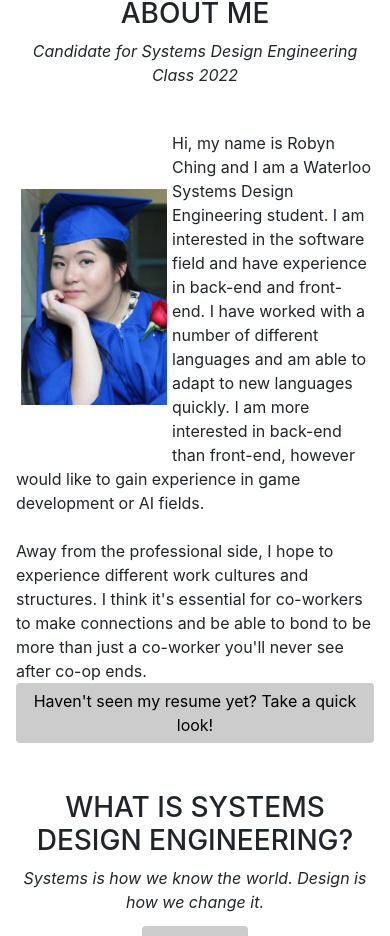
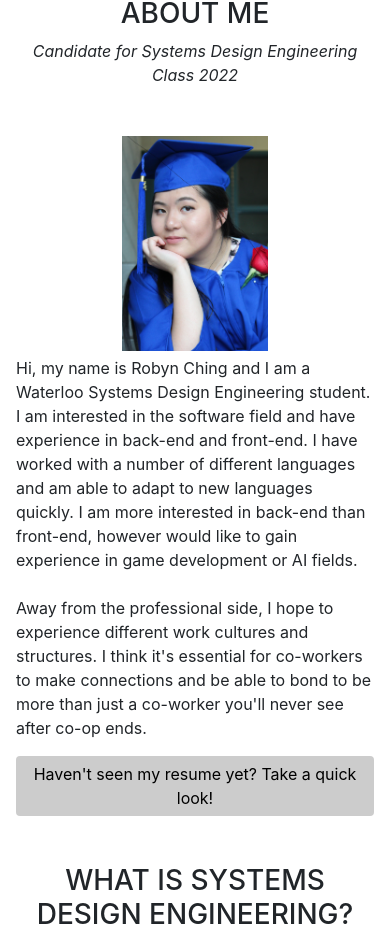
Before and after one commit to rochi138/personal-website-repo, a React (Create React App) app: page / in a window 390 px wide. Shown: the part 911-1847 px from the top of the page. Built offline with nearby package versions, Linux system fonts and the light colour scheme.

Commit message:
Adjusted home mobile view

```diff
--- a/src/SCSS/HomePage.module.scss
+++ b/src/SCSS/HomePage.module.scss
@@ -149,11 +149,28 @@
 
 .floatContainer {
 	margin-top: 2em;
+	text-align: center;
 
 	&:after {
 	  content: "";
 	  clear: both;
 	  display: table;
+	}
+
+	.profilePic {
+		width: 40vw;
+		max-height: 333px;
+		object-fit: contain;
+		max-width: 300px;
+		padding: 5px;
+		float: left;
+
+		@media screen and (max-width: 800px) {
+		  float: none;
+		  margin-left: auto;
+		  margin-right: auto;
+		}
+
 	}
 }
 
--- a/src/pages/HomePage.js
+++ b/src/pages/HomePage.js
@@ -55,8 +55,8 @@ export default class Home extends Component{
             <h3>ABOUT ME</h3>
             <div className={ stylesHome.subTitle }>Candidate for Systems Design Engineering Class 2022</div>
             <div className={ stylesHome.floatContainer }>
-              <img src={ require( '../images/robynProfile.JPG' ) } class="w3-round w3-image" alt="Profile" style={{ width: "40vw", height: "333px", objectFit: "contain", float: "left", maxWidth: "300px", padding: "5px" }} />
-              <div dangerouslySetInnerHTML={ { __html: source.aboutMe.text } }/>
+              <img src={ require( '../images/robynProfile.JPG' ) } class="w3-round w3-image" alt="Profile" className={ stylesHome.profilePic } />
+              <div style={{ textAlign: "left", marginBottom: "1em" }} dangerouslySetInnerHTML={ { __html: source.aboutMe.text } }/>
             </div>
             <Button className={ stylesHome.resumeButton } style={{ backgroundColor: "#ccc", border: "none" }}>
               <a class="w3-button w3-padding-large w3-light-grey" style={{marginTop: "64px", color: "black" }} href="https://github.com/rochi138/personal-website-repo/raw/master/src/documents/Robyn%20Ching%20-%20Resume%202018%20Co-op.pdf" target="_blank" rel="noopener noreferrer">Haven't seen my resume yet? Take a quick look!</a>
```
